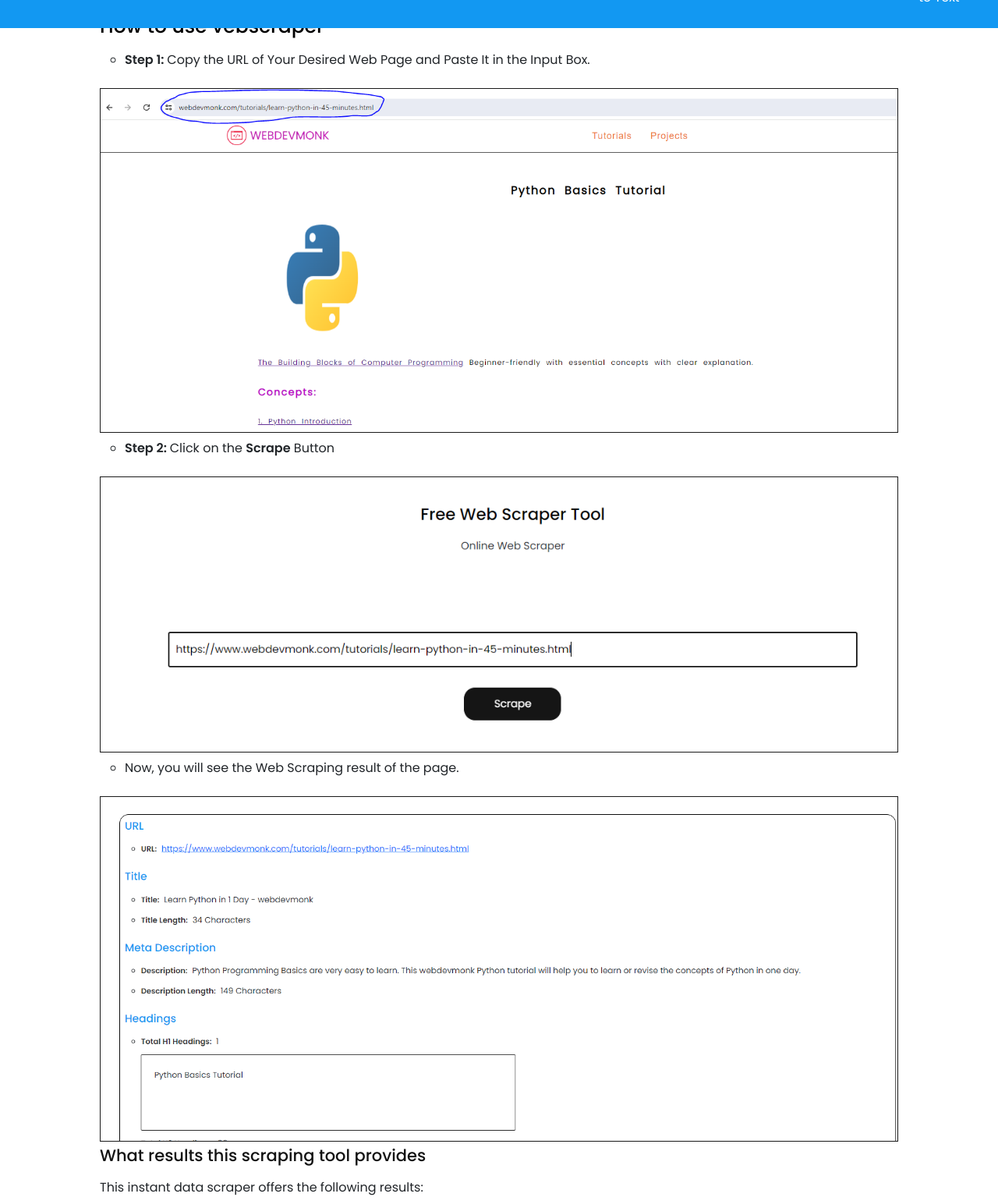
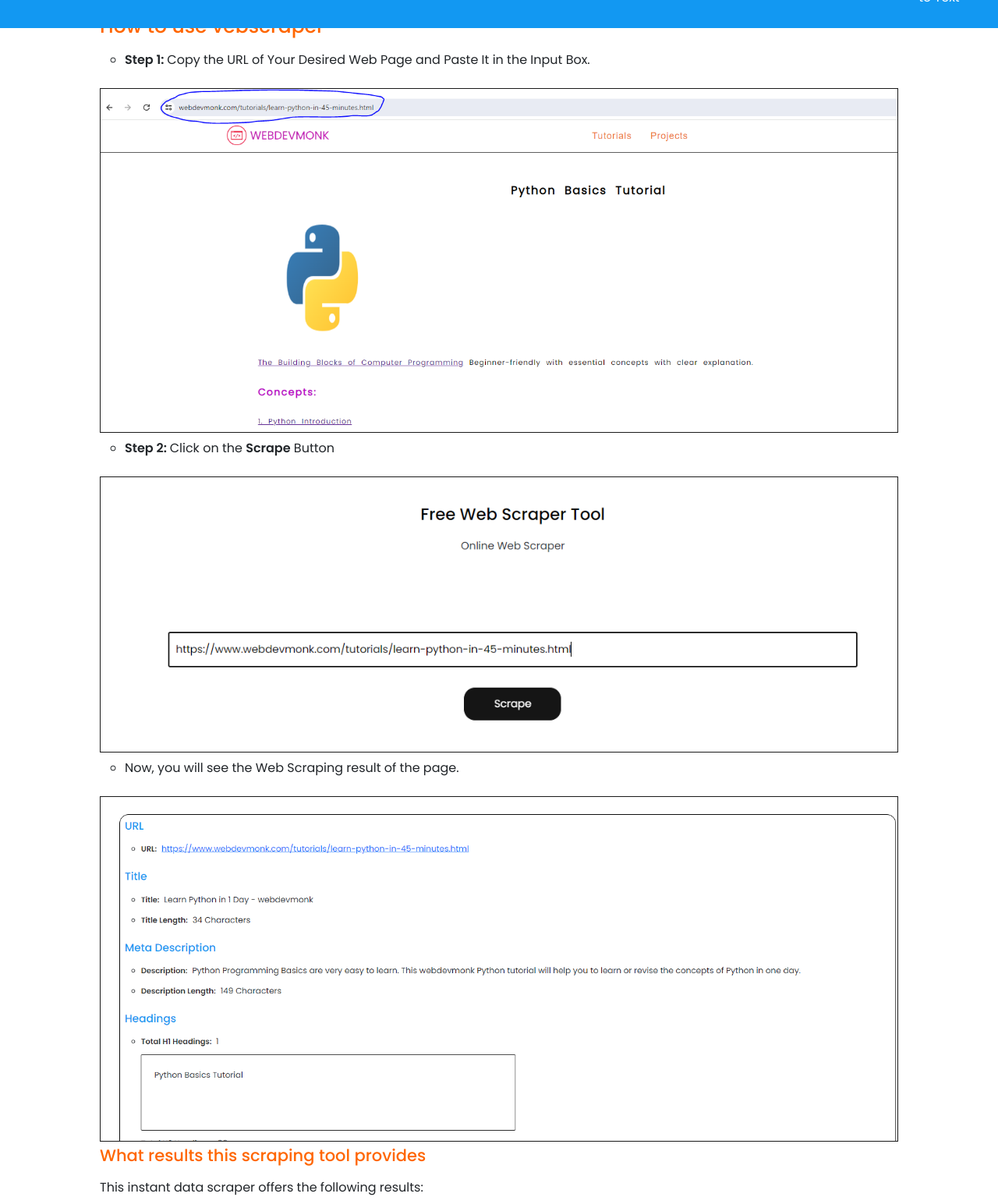
Before and after one commit to gnanathirumalesh/vebscraper, a plain HTML site: page docs.html in a window 1280 px wide. Shown: the part 71-1606 px from the top of the page at 78% size. Drawn offline with nearby package versions, Linux system fonts and the light colour scheme.

Commit message:
Add files via upload

```diff
--- a/assets/style.css
+++ b/assets/style.css
@@ -170,15 +170,16 @@ ol{
 
 }
 
+
 /**** HEADINGS *****/
 
 h1{
     font-size: 25px;
-    color:#000000;
+    color:rgb(255, 102, 0);
 }
 h2{
     font-size:21px;
-    color:#121212;
+    color:rgb(255, 102, 0);
 }
 h3{
     font-size: 18px;
```
